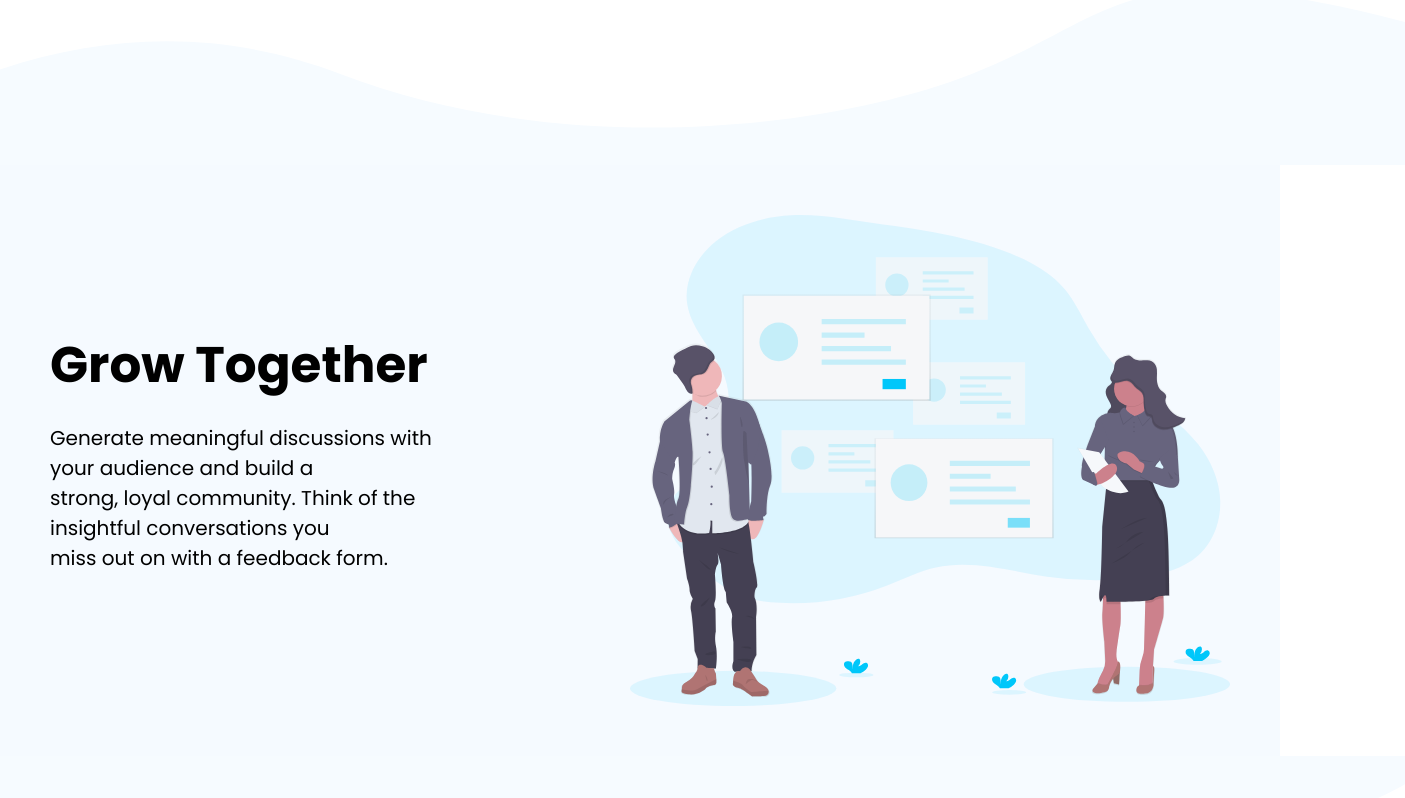
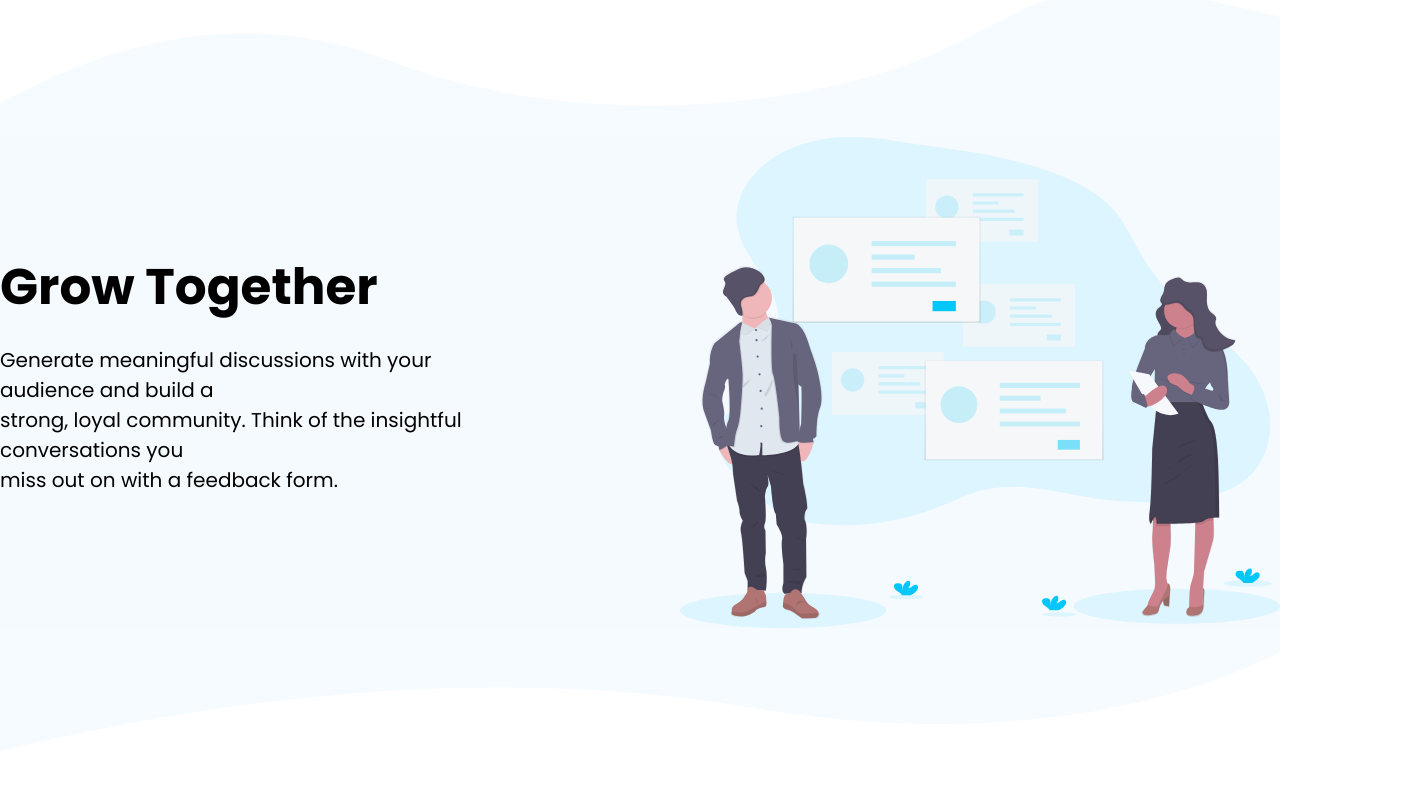
Before and after one commit to ramimltsk/landing-page-with-curved-sections, a plain HTML site: page index.html in a window 1280 px wide. Shown: the part 1760-2558 px from the top of the page, 1405 px wide, since content can reach past the window. Drawn offline with Linux system fonts and the light colour scheme.

Commit message:
Add files via upload

```diff
--- a/huddl.css
+++ b/huddl.css
@@ -88,7 +88,8 @@ p{
     display: flex;
     align-items: center;
     gap: 160px;
-    padding: 50px;
+    justify-content: space-evenly;
+    width: 100%;
     margin: 0;
     background-color: hsl(207, 100%, 98%);
 }
@@ -107,7 +108,7 @@ p{
 
 .wav1{
     margin: 0;
-    width: 1530px;
+    width: 100%;
 }
 
 .section2{
@@ -125,9 +126,10 @@ p{
 .section3{
     display: flex;
     align-items: center;
+    width: 100%;
     gap: 160px;
-    padding: 50px;
     margin: 0;
+    justify-content: space-evenly;
     background-color: hsl(207, 100%, 98%);
 }
 
```
